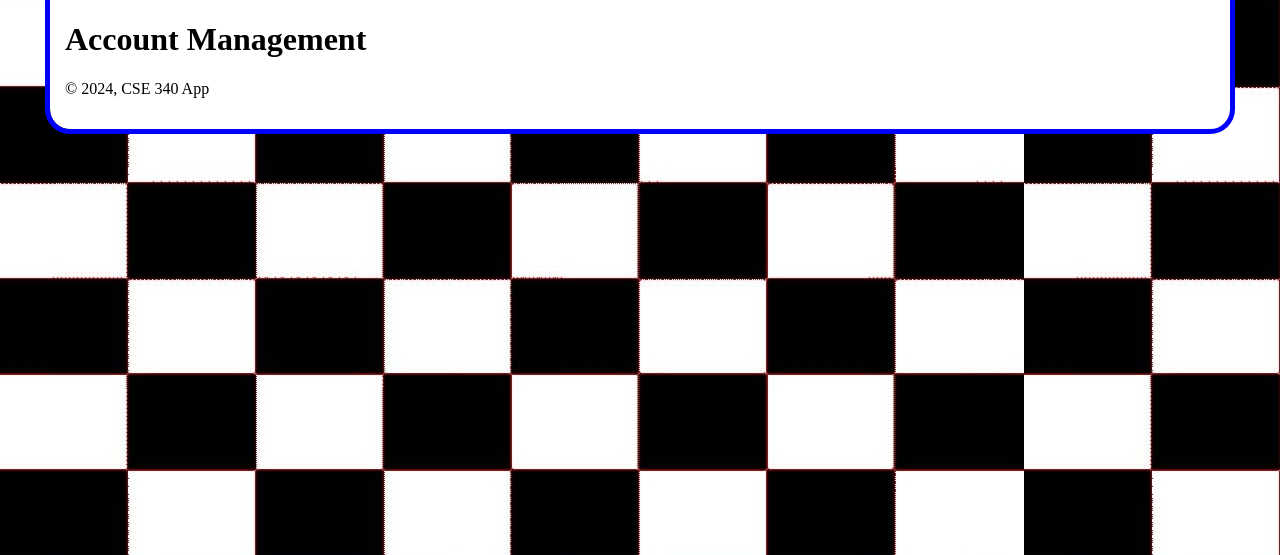
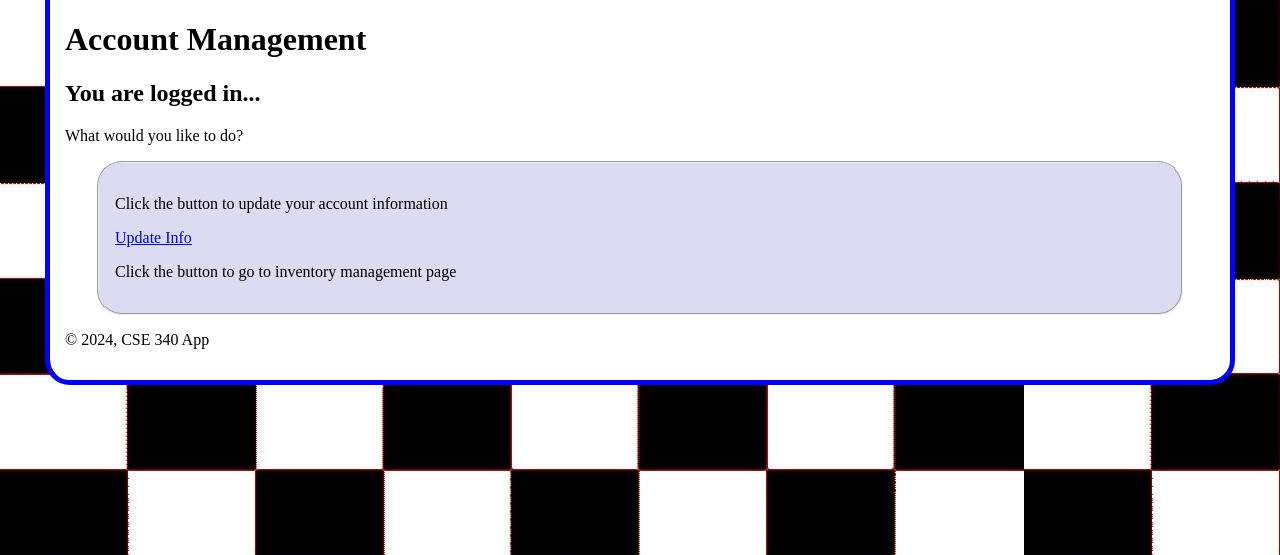
Before and after one commit to jlcrow23/cse340starter, a Node server app: page /account in a window 1280 px wide. Shown: the part 105-660 px from the top of the page. Run offline with Node 20, Linux system fonts and the light colour scheme; data that the repository does not hold is empty; some libraries are stand-ins or nearby versions.

Commit message:
Worked on Week 5 assignment

```diff
--- a/controllers/accountController.js
+++ b/controllers/accountController.js
@@ -71,7 +71,7 @@ async function registerAccount (req, res, next) {
     if (regResult) {
         req.flash(
             "notice",
-            `Congratulations, you\'re registered ${account_firstname}. Please log in.`
+            `Congratulations, you\'re registered, ${account_firstname}. Please log in.`
         )
         res.status(201).render("./account/login", {
             title: "Login",
@@ -130,5 +130,26 @@ async function accountLogin(req, res) {
     }
    }
 
+/* ************************************
+* Build Update Account Page
+* *********************************** */
+async function buildUpdateView (req, res, next) {
+    const {
+        account_firstname,
+        account_lastname,
+        account_email,
+    } = req.body
+    const acctInfo = acctModel.getAccountByEmail(account_email)
+    let nav = await utilities.getNav()
+    const acctName = `${acctInfo.account_firstname} ${acctInfo.account_lastname}`
+    res.render("./account/update-view", {
+        title: "Update info for " + acctName,
+        nav,
+        errors: null,
+        account_firstname: acctInfo.account_firstname,
+        account_lastname: acctInfo.account_lastname,
+        account_email: acctInfo.account_email
+    })
+}
 
-module.exports = { buildLogin, buildRegistration, registerAccount, accountLogin, buildAcctManagement }
+module.exports = { buildLogin, buildRegistration, registerAccount, accountLogin, buildAcctManagement, buildUpdateView }
--- a/controllers/baseController.js
+++ b/controllers/baseController.js
@@ -4,7 +4,10 @@ const baseController = {}
 baseController.buildHome = async function(req, res) {
     const nav = await utilities.getNav()
     // req.flash("notice", "This is a flash message.")
-    res.render("index", {title: "Home", nav})
+    res.render("index", {
+        title: "Home",
+        nav
+    })
 }
 
 module.exports = baseController
--- a/controllers/invController.js
+++ b/controllers/invController.js
@@ -215,7 +215,7 @@ invCont.getInventoryEdit = async function (req, res, next) {
 }
 
 /* *******************************
-* Inventory Changes View
+* Inventory Update in database
 * ****************************** */
 invCont.updateInventory = async function (req, res, next) {
   let nav = await utilities.getNav()
--- /dev/null
+++ b/public/js/account.js
@@ -0,0 +1,7 @@
+// need to toggle off inventory button if not an employee or manager
+
+const invToggle = document.querySelector("#invManagBtn")
+invToggle.addEventListener("change", function() {
+    const invManagBtn = document.querySelector("link")
+    invManagBtn.removeAttribute("hidden")
+})
--- a/routes/accountRoute.js
+++ b/routes/accountRoute.js
@@ -4,6 +4,7 @@ const router = new express.Router()
 const utilities = require("../utilities/")
 const accountController = require("../controllers/accountController")
 const regValidate = require('../utilities/account-validation')
+const Util = require("../utilities/")
 
 //Access account management view
 router.get("/management", utilities.checkLogin, utilities.handleErrors(accountController.buildAcctManagement));
@@ -11,6 +12,8 @@ router.get("/management", utilities.checkLogin, utilities.handleErrors(accountCo
 router.get("/login", utilities.handleErrors(accountController.buildLogin));
 // Route to build account registration view
 router.get("/registration", utilities.handleErrors(accountController.buildRegistration));
+// Route to build account update view
+router.get("/update-view", utilities.handleErrors(accountController.buildUpdateView))
 // Process Registration
 router.post(
     "/register",
--- a/utilities/account-validation.js
+++ b/utilities/account-validation.js
@@ -129,4 +129,6 @@ validate.checkLoginData = async (req, res, next) => {
     }
     next()
 }
+
+
 module.exports = validate
--- a/utilities/index.js
+++ b/utilities/index.js
@@ -101,6 +101,7 @@ Util.checkLogin = (req, res, next) => {
 * Check Account Type for Inventory
 * ******************************** */
 
+
 /* *******************************
 * Middleware For Handling Errors
 * Wrap other function in this for
--- a/views/account/management.ejs
+++ b/views/account/management.ejs
@@ -8,4 +8,14 @@
     <!--Message Block-->
 <%- messages() %> <!-- the (#) disables the code while the (-) or unescaped indicator will display it-->
 
-<h2></h2>
+<h2>You are logged in...</h2>
+<p>What would you like to do?</p>
+
+<fieldset>
+    <p>Click the button to update your account information</p>
+    <a href="/account/update-view" id="updateAcctBtn">Update Info</a>
+    <p>Click the button to go to inventory management page</p>
+    <a href="/inventory/management" id="invManagBtn" hidden>Inventory Management</a>
+</fieldset>
+
+<script src="../../js/account.js"></script>
--- a/views/account/update-view.ejs
+++ b/views/account/update-view.ejs
@@ -13,13 +13,13 @@
         <div class="updateForm">
             <form id="updateInfo" action="/account/updateAccountInfo" method="post" >
                 <label for="account_firstname"><b>First Name: </b></label>
-                <input type="text" name="account_firstname" value="<%= locals.account_firstname %>">
+                <input type="text" name="account_firstname" <% if(locals.account_firstname) { %>value="<%= locals.account_firstname %>"<% } %>>
 
                 <label for="acount_lastname"><b>Last Name: </b></label>
-                <input type="text" name="account_lastname" value="<%= locals.account_lastname %>">
+                <input type="text" name="account_lastname" <% if(locals.account_lastname) { %>value="<%= locals.account_lastname %>"<% } %>>
 
                 <label for="account_email"><b>Email: </b></label>
-                <input type="email" name="account_email" value="<%= locals.account_email %>">
+                <input type="email" name="account_email" <% if(locals.account_email) { %>value="<%= locals.account_email %>"<% } %>>
 
                 <button type="submit">UPDATE</button>
 
--- a/views/partials/header.ejs
+++ b/views/partials/header.ejs
@@ -1,6 +1,6 @@
 <header id="top-header">
   <div id="tools">
-      <a title="Click to go to sccount management page" href="/account/account">Welcome, </a>
+      <a title="Click to go to sccount management page" href="/account/management">Welcome, </a>
       <a title="Click to log in" id="loginBtn" href="/account/login">My Account</a>
       <a title="Click to log out" id="logoutBtn" href="/" hidden>LogOut</a>
     </div>
```
